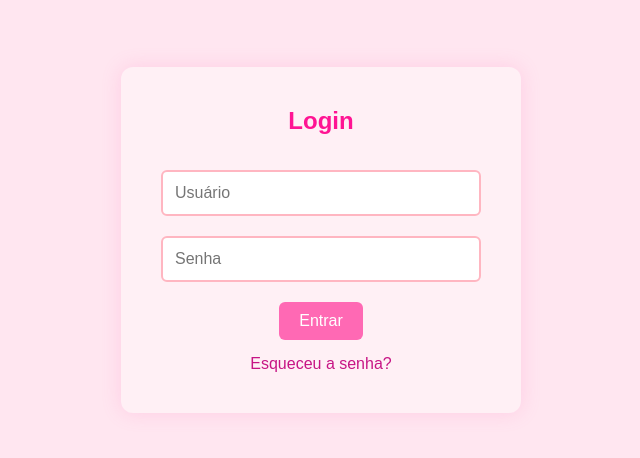
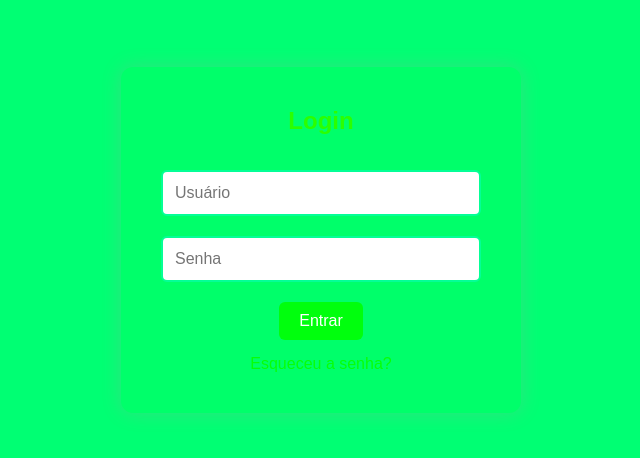
Before and after one commit to leci2k24/atividade-08-05, a plain HTML site: page index.html in a window 1280 px wide. Shown: the part 160-618 px from the top of the page, without its empty margins (319-959 px from the left). Drawn offline with Linux system fonts and the light colour scheme.

Commit message:
atividade html

```diff
--- a/index.html
+++ b/index.html
@@ -13,7 +13,7 @@
 
     body {
       height: 100vh;
-      background-color: #ffe6f0;
+      background-color: #00ff73;
       font-family: Arial, sans-serif;
       display: flex;
       justify-content: center;
@@ -21,7 +21,7 @@
     }
 
     .login-container {
-      background-color: #fff0f5;
+      background-color: #00ff6a;
       padding: 40px;
       border-radius: 12px;
       box-shadow: 0 0 20px rgba(255, 105, 180, 0.2);
@@ -30,7 +30,7 @@
     }
 
     h2 {
-      color: #ff1493;
+      color: #2bff00;
       margin-bottom: 25px;
     }
 
@@ -38,19 +38,19 @@
       width: 100%;
       padding: 12px;
       margin: 10px 0;
-      border: 2px solid #ffb6c1;
+      border: 2px solid #04ff96;
       border-radius: 6px;
       font-size: 16px;
       outline: none;
     }
 
     input:focus {
-      border-color: #ff69b4;
-      box-shadow: 0 0 5px #ff69b4;
+      border-color: #00ff15;
+      box-shadow: 0 0 5px #15ff00;
     }
 
     button {
-      background-color: #ff69b4;
+      background-color: #00ff0d;
       color: white;
       padding: 10px 20px;
       border: none;
@@ -62,12 +62,12 @@
     }
 
     button:hover {
-      background-color: #ff1493;
+      background-color: #3cff00;
     }
 
     p {
       margin-top: 15px;
-      color: #c71585;
+      color: #07ff07;
       cursor: pointer;
     }
 
```
